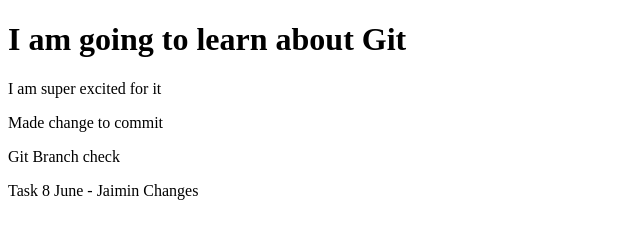
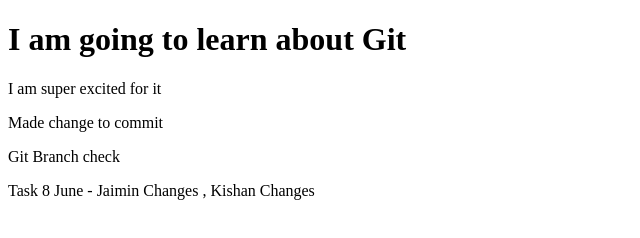
Before and after one commit to jaimin-zeus/git-training, a plain HTML site: page index.html in a window 1280 px wide. Shown: the whole page, without its empty margins (0-640 px from the left). Drawn offline with Linux system fonts and the light colour scheme.

Commit message:
name change

```diff
--- a/index.html
+++ b/index.html
@@ -11,6 +11,7 @@
     <p>I am super excited for it</p>
     <p>Made change to commit</p>
     <p>Git Branch check</p>
-    <p>Task 8 June - Jaimin Changes</p>
+    <p>Task 8 June - Jaimin Changes , Kishan Changes</p>
+
 </body>
 </html>
```
